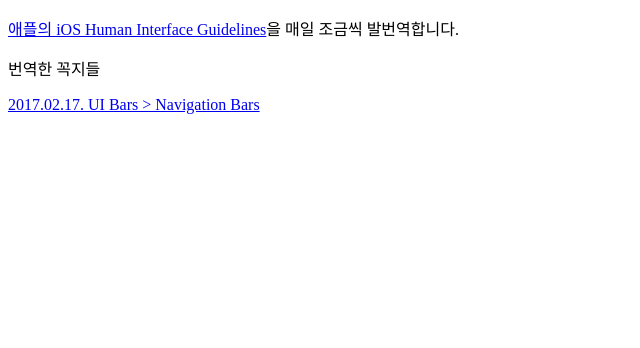
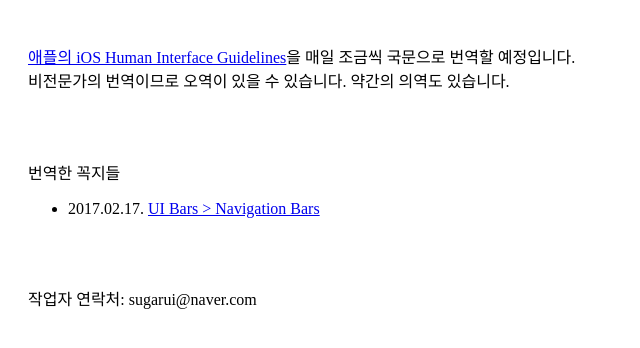
Before and after one commit to jquerycods/ios-hig, a plain HTML site: page index.html in a window 1280 px wide. Shown: the whole page, without its empty margins (0-640 px from the left). Drawn offline with Linux system fonts and the light colour scheme.

Commit message:
인덱스 문서 개선 2

```diff
--- a/index.html
+++ b/index.html
@@ -3,12 +3,25 @@
     <head>
         <title>iOS Human Interface Guidelines 번역</title>
     </head>
-    <body>
-        <p> <a href="https://developer.apple.com/ios/human-interface-guidelines/overview/design-principles"/>애플의 iOS Human Interface Guidelines</a>을 매일 조금씩 발번역합니다.</p>
-		<p>번역한 꼭지들</p>
-		<p><a href="http://sugaruipost.cafe24.com/os_ios_hig/Navigation%20Bars%20-%20UI%20Bars%20-%20iOS%20Human%20Interface%20Guidelines.html">
-		2017.02.17. UI Bars > Navigation Bars
-		</a></p>
+    <body style="padding:20px; font-family">
+        <p> <a href="https://developer.apple.com/ios/human-interface-guidelines/overview/design-principles"/>
+            애플의 iOS Human Interface Guidelines</a>을 매일 조금씩 국문으로 번역할 예정입니다.<br>
+            비전문가의 번역이므로 오역이 있을 수 있습니다.
+            약간의 의역도 있습니다.
+        </p>
+
+        <br><br>
+        <p style="weight:700;">번역한 꼭지들</p>
+		<ul>
+            <li>2017.02.17.
+            <a href="http://sugaruipost.cafe24.com/os_ios_hig/Navigation%20Bars%20-%20UI%20Bars%20-%20iOS%20Human%20Interface%20Guidelines.html">
+		    UI Bars > Navigation Bars
+		    </a></li>
+        </ul>
+
+        <br><br>
+        <p> 작업자 연락처: sugarui@naver.com
+        </p>
 
     </body>
 </html>
```
